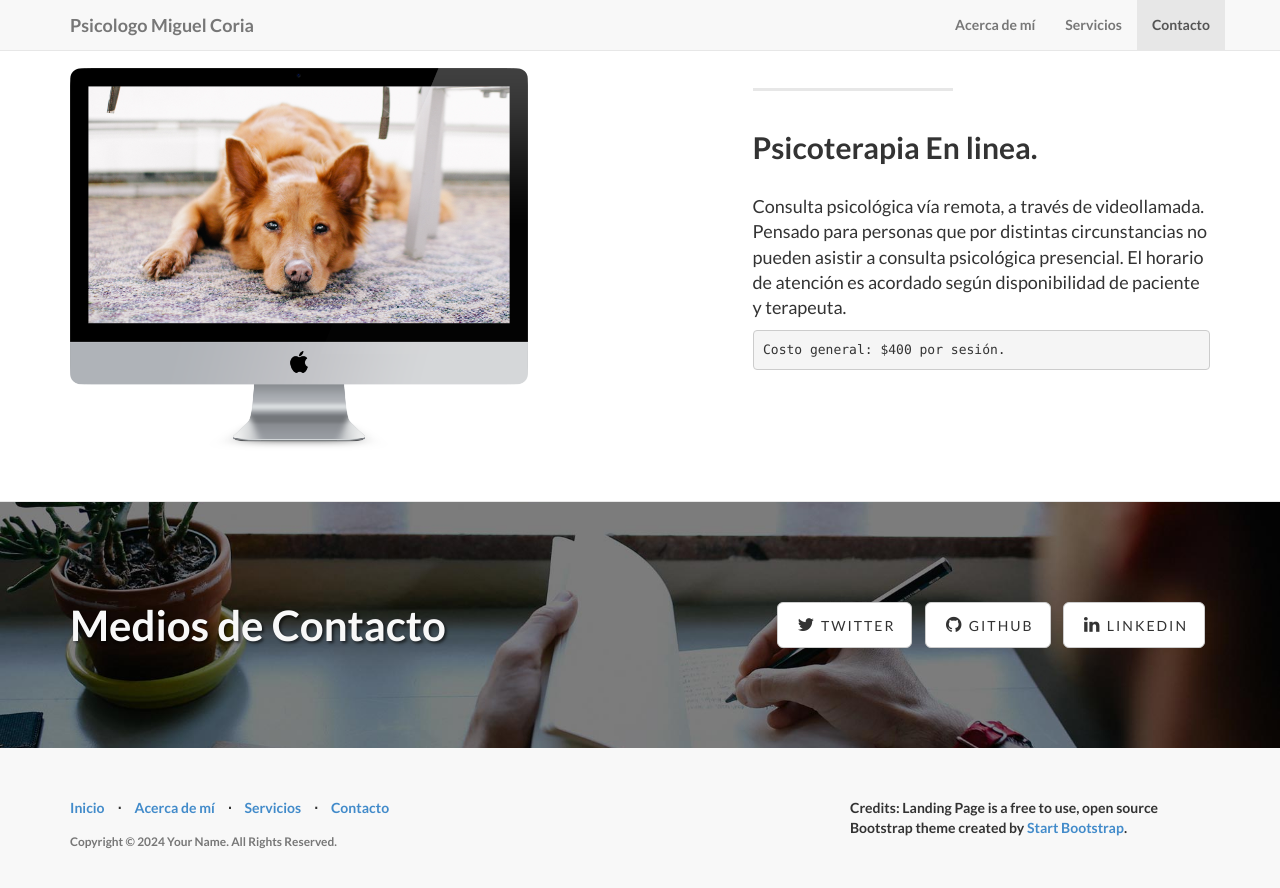
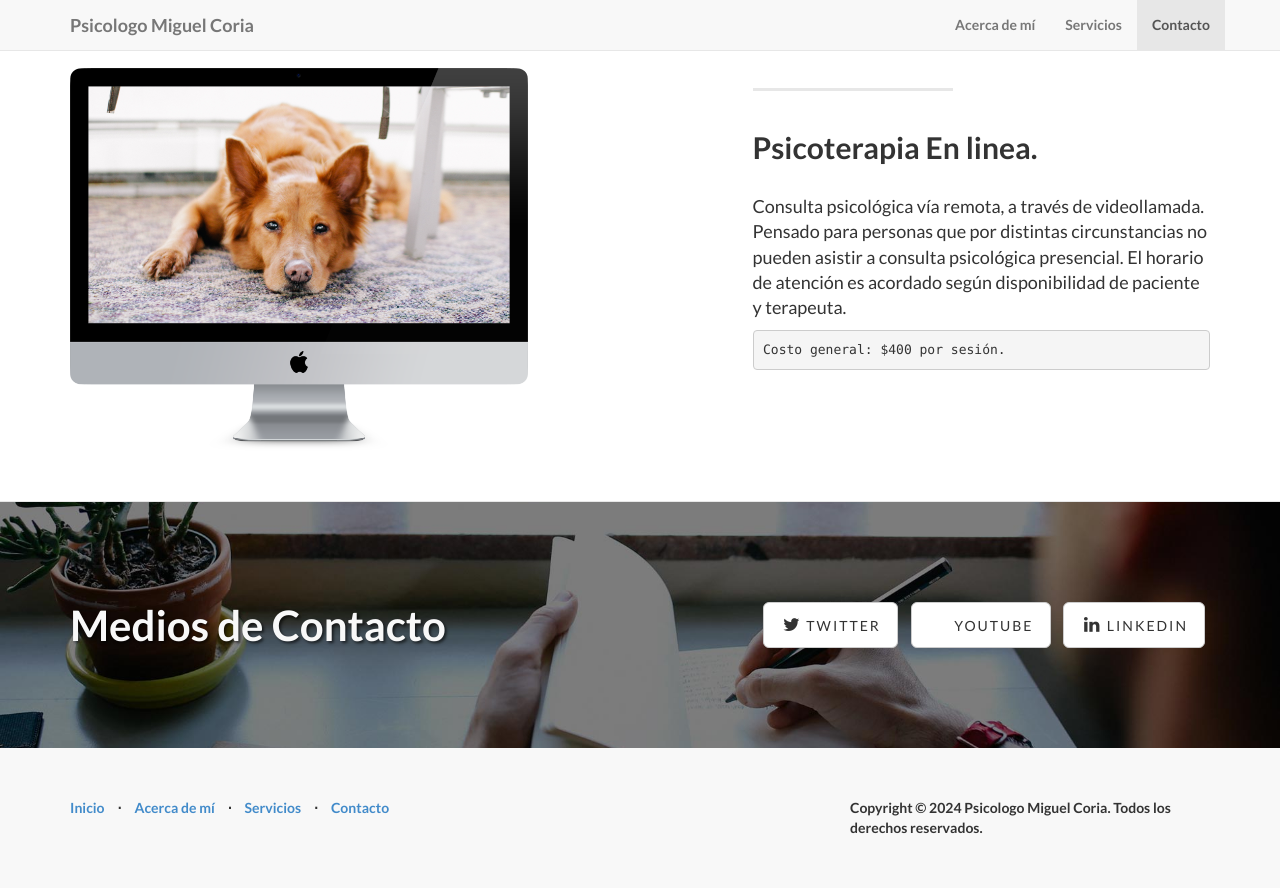
Before and after one commit to PsicologoMiguelCoria/psicologomiguelcoria.github.io, a Jekyll site: the page built from index.html, in a window 1280 px wide and 900 px high, scrolled down 1627 px. Shown: the top 888 px of the window. Built offline with Jekyll 4.4.1, drawn with Linux system fonts in a browser that asks for light colours.

Commit message:
Update _config.yml

```diff
--- a/_config.yml
+++ b/_config.yml
@@ -10,8 +10,8 @@ description: > # "Como profesional en psicología clínica, brindo servicio de p
   You can edit this line in _config.yml. It will appear in your document
   head meta (for Google search results) and in your feed.xml site
   description.
-copyright: 'Copyright &copy; 2024 Your Name. All Rights Reserved.'
-credits: 'Credits: Landing Page is a free to use, open source Bootstrap theme created by <a href="http://startbootstrap.com/">Start Bootstrap</a>.'
+copyright: ''
+credits: 'Copyright &copy; 2024 Psicologo Miguel Coria. Todos los derechos reservados.'
 
 # ----------------------- #
 #    Jekyll & Plugins     #
@@ -28,7 +28,7 @@ permalink: pretty
 social:
   - title: twitter
     url: https://twitter.com
-  - title: github
-    url:
+  - title: Youtube
+    url: https://www.youtube.com/@VeAlPsicologo
   - title: linkedin
     url:
```
